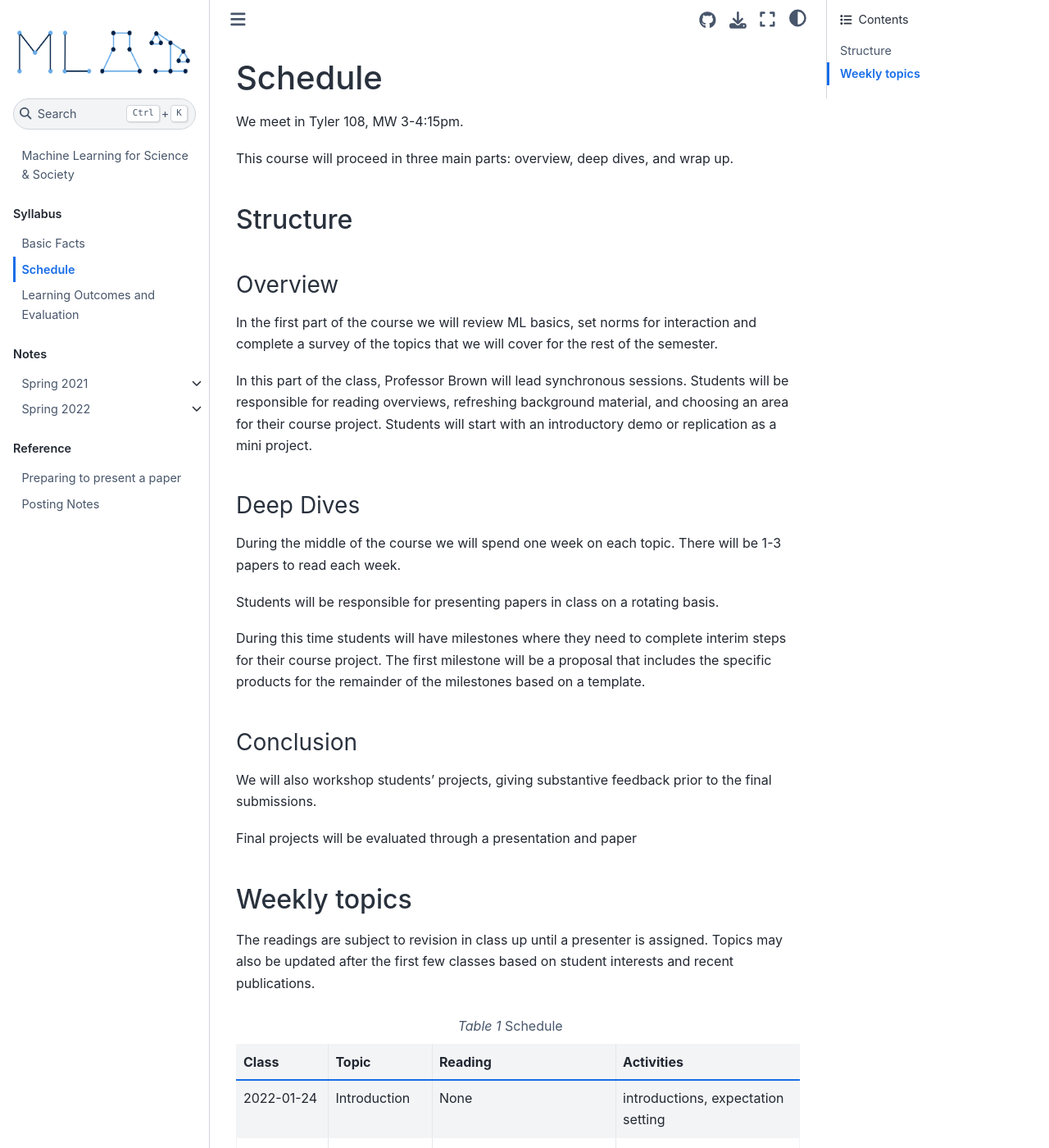
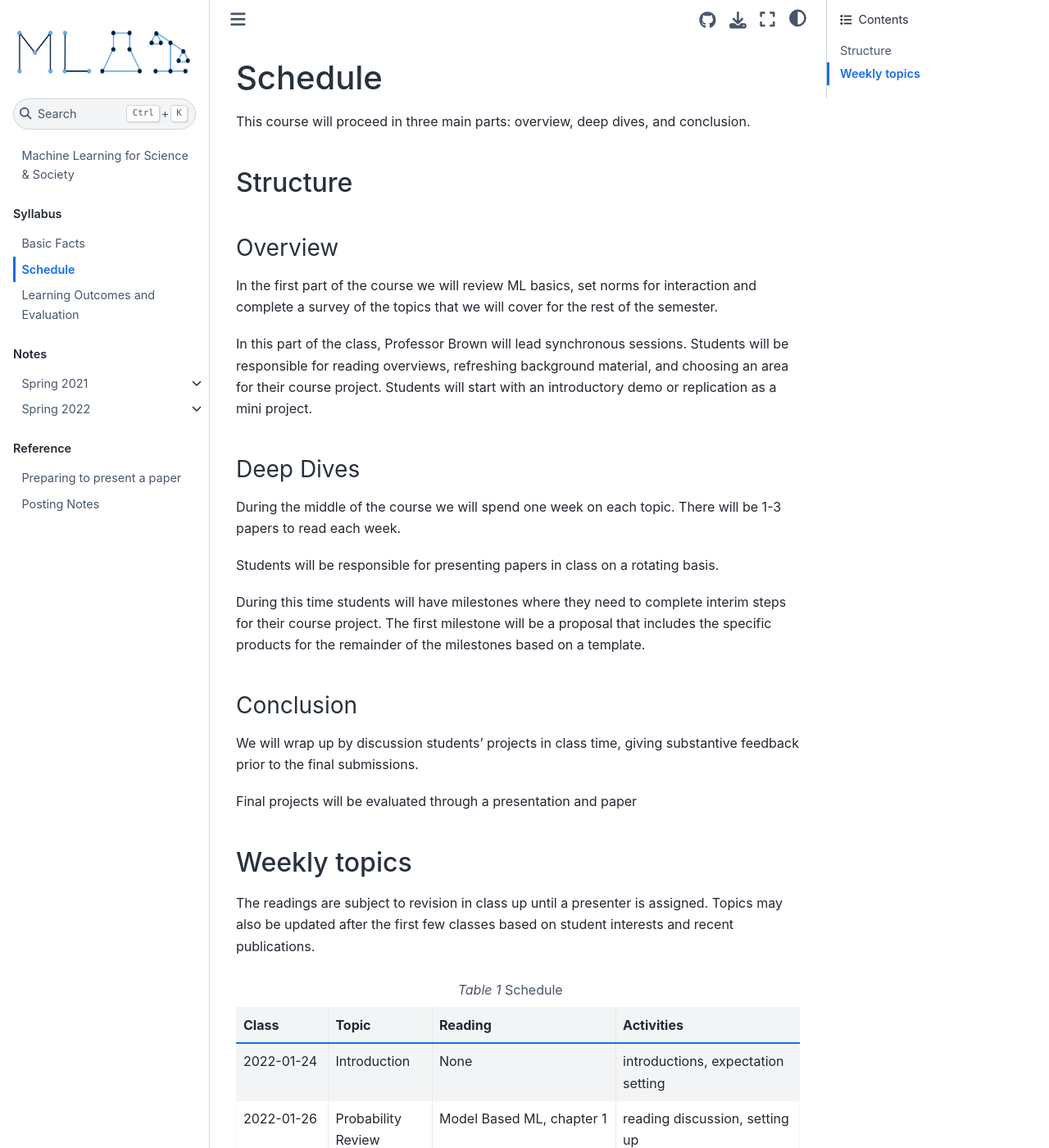
Before and after one commit to ml4scisoc/ml4scisoc.github.io, a Jupyter Book: the page built from syllabus/schedule.md, in a window 1280 px wide and 1400 px high. Shown: the whole window at 82% size. Built offline with Jupyter Book 1.0.4 settings and Sphinx 7.4.7 and the Sphinx Book theme 1.1.4, drawn with Linux system fonts in a browser that asks for light colours; pages that are not in the unit, such as notebooks, are missing from menus.

Commit message:
Update schedule.md

```diff
--- a/syllabus/schedule.md
+++ b/syllabus/schedule.md
@@ -1,8 +1,8 @@
 # Schedule
 
-We meet in Tyler 108, MW 3-4:15pm.
 
-This course will proceed in three main parts: overview, deep dives, and wrap up.
+
+This course will proceed in three main parts: overview, deep dives, and conclusion.
 
 ## Structure
 
@@ -25,7 +25,7 @@ During this time students will have milestones where they need to complete inter
 
 <!-- In the end of the course, we will focus on integrating ideas across multiple topics. -->
 
-We will also workshop students' projects, giving substantive feedback prior to the final submissions.
+We will wrap up by discussion students' projects in class time, giving substantive feedback prior to the final submissions.
 
 Final projects will be evaluated through a presentation and paper
 
```
